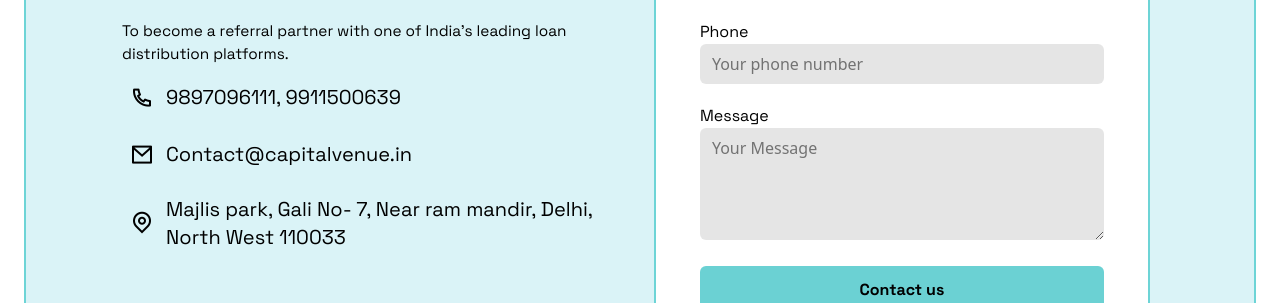
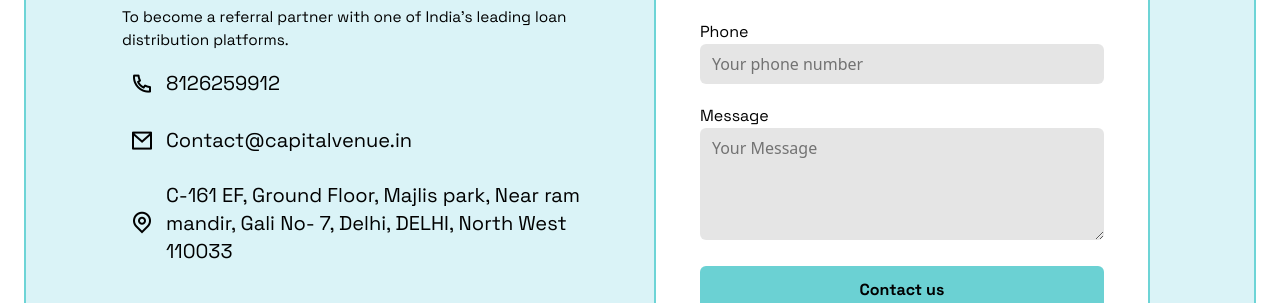
Before and after one commit to dreamview-in/capital-view, a React (Vite) app: page /Cont in a window 1280 px wide. Shown: the part 358-661 px from the top of the page. Built offline with nearby package versions, Linux system fonts and the light colour scheme.

Commit message:
Update contact details in Cont.jsx

```diff
--- a/src/pages/Cont.jsx
+++ b/src/pages/Cont.jsx
@@ -36,7 +36,7 @@
             <h4 className='text-2xl'>
               <i className="ri-phone-line"></i>
             </h4>
-            <p className='text-[3vw] md:text-xl font-[spaceRegualar]'>9897096111, 9911500639</p>
+            <p className='text-[3vw] md:text-xl font-[spaceRegualar]'>8126259912</p>
           </div>
           <div className='flex p-2 gap-3 items-center '>
             <h4 className='text-2xl'>
@@ -48,7 +48,7 @@
             <h4 className='text-2xl'>
               <i className="ri-map-pin-line"></i>
             </h4>
-            <p className='text-[3vw] md:text-xl font-[spaceRegualar]'>    Majlis park, Gali No- 7, Near ram mandir, Delhi, North West 110033</p>
+            <p className='text-[3vw] md:text-xl font-[spaceRegualar]'>    C-161 EF, Ground Floor, Majlis park, Near ram mandir, Gali No- 7, Delhi, DELHI, North West 110033</p>
           </div>
 
           <div className='flex mt-8 gap-5 items-center justify-center'>
```
